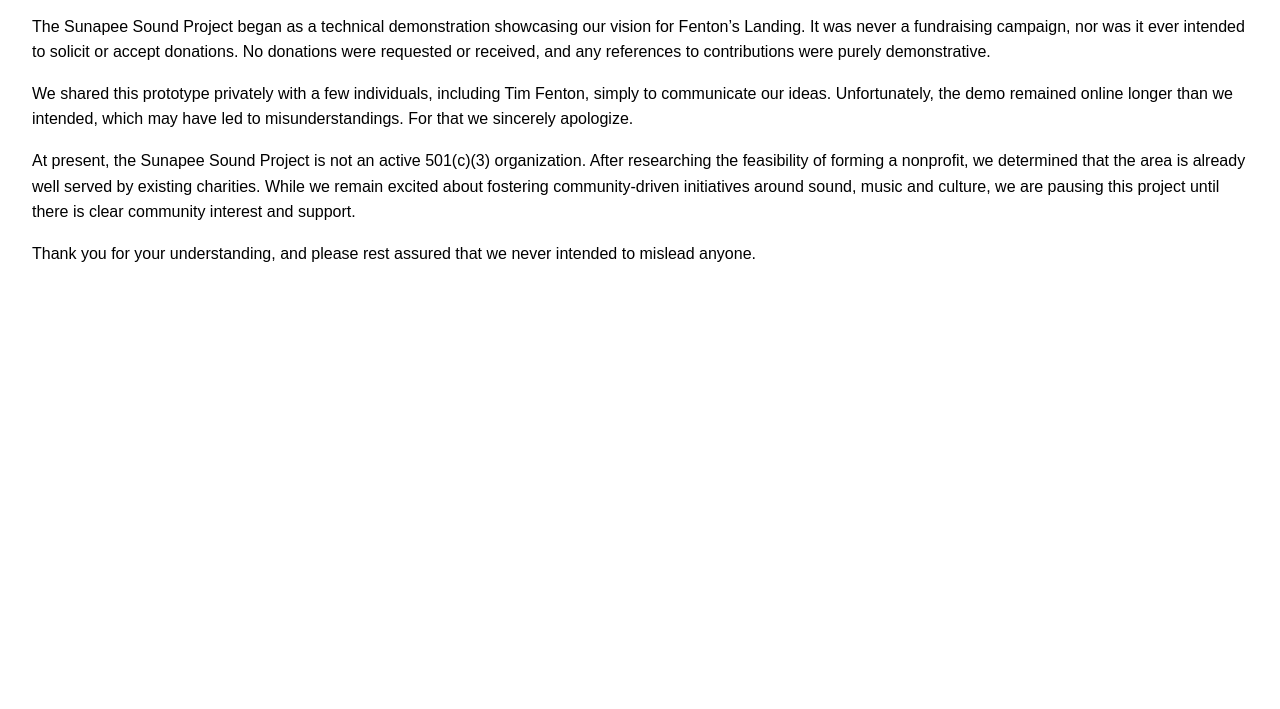
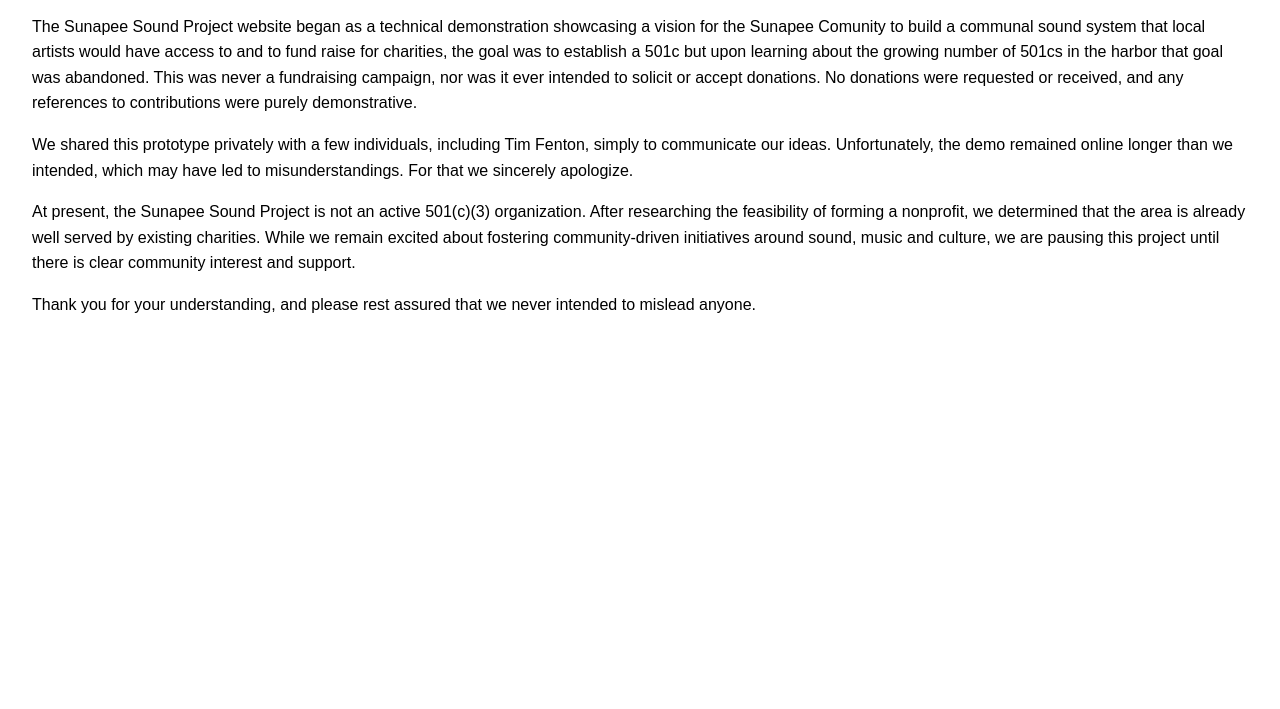
Before and after one commit to Dyment-cs/sunapeesound, a plain HTML site: page index.html in a window 1280 px wide. Shown: the part 91-800 px from the top of the page. Drawn offline with Linux system fonts and the light colour scheme.

Commit message:
Update index.html

```diff
--- a/index.html
+++ b/index.html
@@ -11,7 +11,7 @@
 </head>
 <body>
   <h1>Sunapee Sound Project – Clarification</h1>
-  <p>The Sunapee Sound Project began as a technical demonstration showcasing our vision for Fenton’s Landing. It was never a fundraising campaign, nor was it ever intended to solicit or accept donations. No donations were requested or received, and any references to contributions were purely demonstrative.</p>
+  <p>The Sunapee Sound Project website began as a technical demonstration showcasing a vision for the Sunapee Comunity to build a communal sound system that local artists would have access to and to fund raise for charities, the goal was to establish a 501c but upon learning about the growing number of 501cs in the harbor that goal was abandoned. This was never a fundraising campaign, nor was it ever intended to solicit or accept donations. No donations were requested or received, and any references to contributions were purely demonstrative.</p>
   <p>We shared this prototype privately with a few individuals, including Tim Fenton, simply to communicate our ideas. Unfortunately, the demo remained online longer than we intended, which may have led to misunderstandings. For that we sincerely apologize.</p>
   <p>At present, the Sunapee Sound Project is not an active 501(c)(3) organization. After researching the feasibility of forming a nonprofit, we determined that the area is already well served by existing charities. While we remain excited about fostering community-driven initiatives around sound, music and culture, we are pausing this project until there is clear community interest and support.</p>
   <p>Thank you for your understanding, and please rest assured that we never intended to mislead anyone.</p>
```
